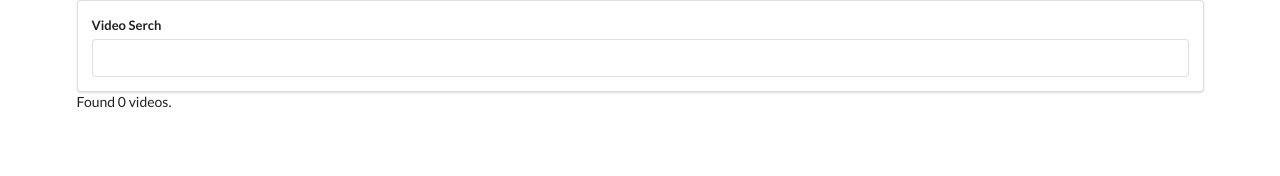
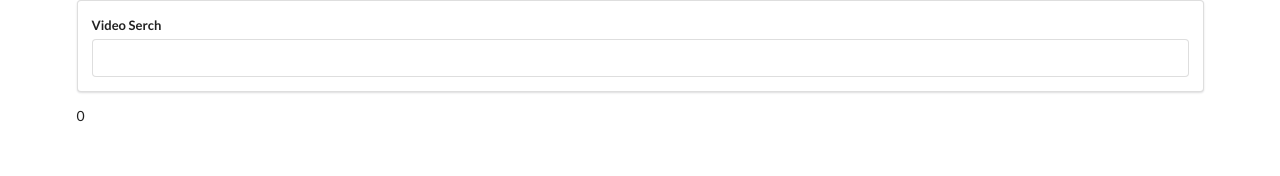
Before and after one commit to ogulcanertekin/ReactYoutubeApp, a React (Create React App) app: page / in a window 1280 px wide. Shown: the top 176 px of the page. Built offline with nearby package versions, Linux system fonts and the light colour scheme.

Commit message:
Passing State as Props- VideoList Component

```diff
--- a/src/components/App.js
+++ b/src/components/App.js
@@ -1,6 +1,7 @@
 import React from 'react';
 import SearchBar from './SearchBar';
 import youtube from '../apis/youtube';
+import VideoList from './VideoList';
 
 class App extends React.Component{
 
@@ -21,7 +22,7 @@
         return(
             <div className="ui container">
                 <SearchBar onFormSubmitProp={this.onTermSubmit}/>
-                Found {this.state.videos.length} videos.
+                <VideoList videos={this.state.videos}/>
             </div>
         );
     }
--- /dev/null
+++ b/src/components/VideoList.js
@@ -0,0 +1,9 @@
+import React from 'react';
+
+const VideoList = (props) => {
+    //props.videos
+    return <div>{props.videos.length}</div>
+
+}
+
+export default VideoList;
```
